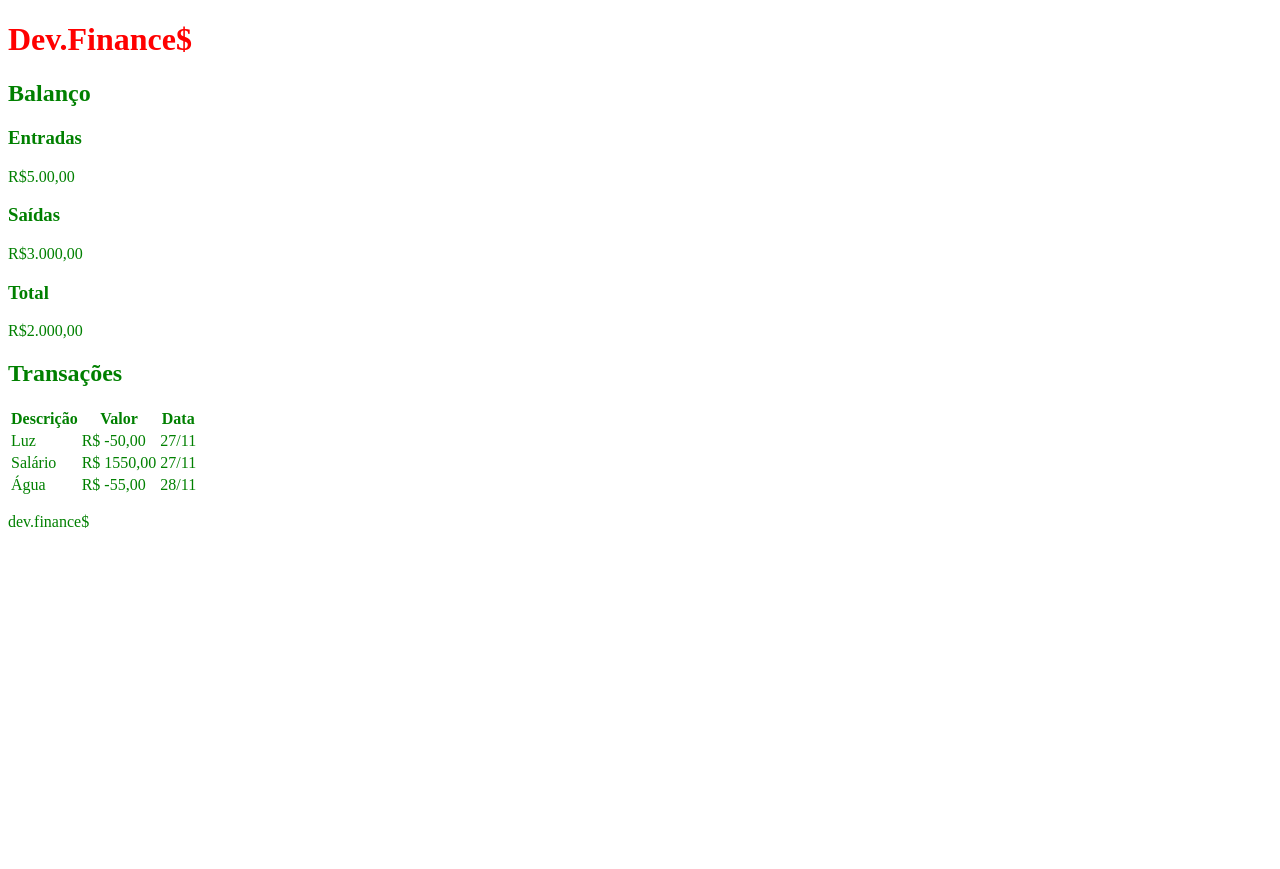
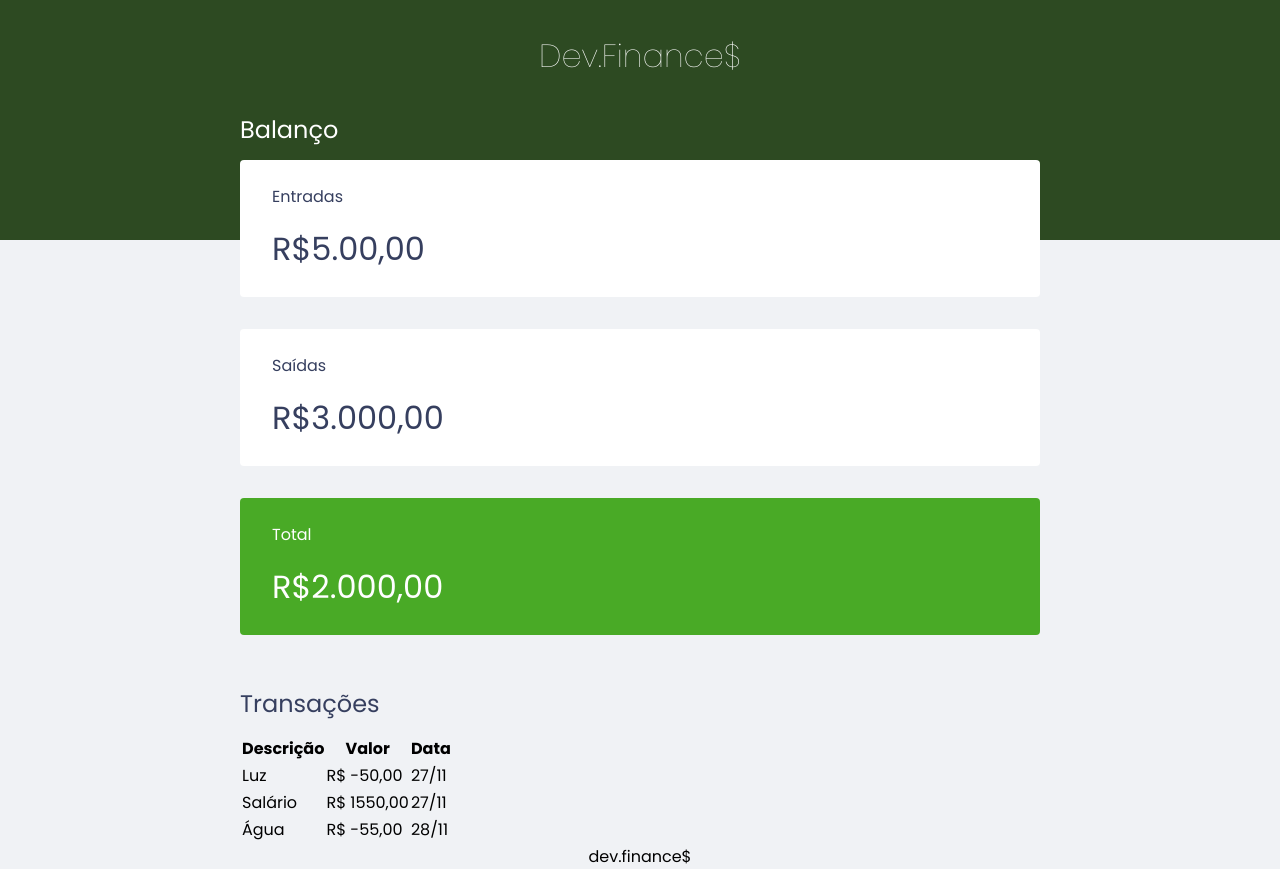
Before and after one commit to vitor-risso/maratona-discover, a plain HTML site: page frontend/index.html in a window 1280 px wide. Before the commit the page ends 800 px from the top, so only its background shows below. Drawn offline with Linux system fonts and the light colour scheme.

Commit message:
header terminado, fontes adicionadas e balanço estilizado

```diff
--- a/frontend/index.html
+++ b/frontend/index.html
@@ -6,6 +6,8 @@
     <title>Dev.Finances$</title>
 
     <link rel="stylesheet" href="style.css">
+    <link rel="preconnect" href="https://fonts.gstatic.com">
+    <link href="https://fonts.googleapis.com/css2?family=Poppins:ital,wght@0,100;0,200;0,400;0,700;1,100;1,200;1,400&display=swap" rel="stylesheet">
 </head>
 <body>
 
@@ -13,7 +15,7 @@
         <h1 id="logo">Dev.Finance$</h1>
     </header>
 
-    <main>
+    <main class="container">
 
         <section id="balance">
             <h2>Balanço</h2>
@@ -28,7 +30,7 @@
                 <p>R$3.000,00</p>
             </div>
 
-            <div class="card">
+            <div class="card total">
                 <h3>Total</h3>
                 <p>R$2.000,00</p>
             </div>
--- a/frontend/style.css
+++ b/frontend/style.css
@@ -1,7 +1,77 @@
-* {
-    color: green;
+:root{
+    --dark-blue: #363f5f;
 }
 
-h1 {
-    color: red;
+* {
+    margin: 0;
+    padding: 0;
+    box-sizing: border-box;
 }
+
+body{
+    background-color: #f0f2f5;
+    font-family: 'Poppins', sans-serif;
+}
+
+.container{
+    width: min(90vw, 800px) ;
+    margin: auto;
+}
+
+h2{
+    margin-top: 3.2rem;
+    margin-bottom: 0.8rem;
+    color: var(--dark-blue);
+
+    font-weight: 400;
+}
+
+header{
+    background-color: #2d4a22;
+    padding: 2rem 0 10rem;
+    text-align: center;
+}
+
+#logo{
+    color: #fff;
+    font-weight: 100;
+}
+
+#balance{
+    margin-top: -8rem;
+}
+
+#balance h2{
+    color: white;
+    margin-top: 0;
+}
+
+.card{
+    background-color: white;
+    padding: 1.5rem 2rem;
+    border-radius: 0.25rem;
+
+    margin-bottom: 2rem;
+    color: var(--dark-blue);
+}
+
+.card h3{
+    font-weight: normal;
+    font-size: 1rem;
+}
+
+.card p{
+    font-size: 2rem;
+    line-height: 3rem;
+
+    margin-top: 1rem;
+}
+
+.card.total{
+    background-color: #49aa26;
+    color: white;
+}
+
+footer{
+    text-align: center;
+}
```
